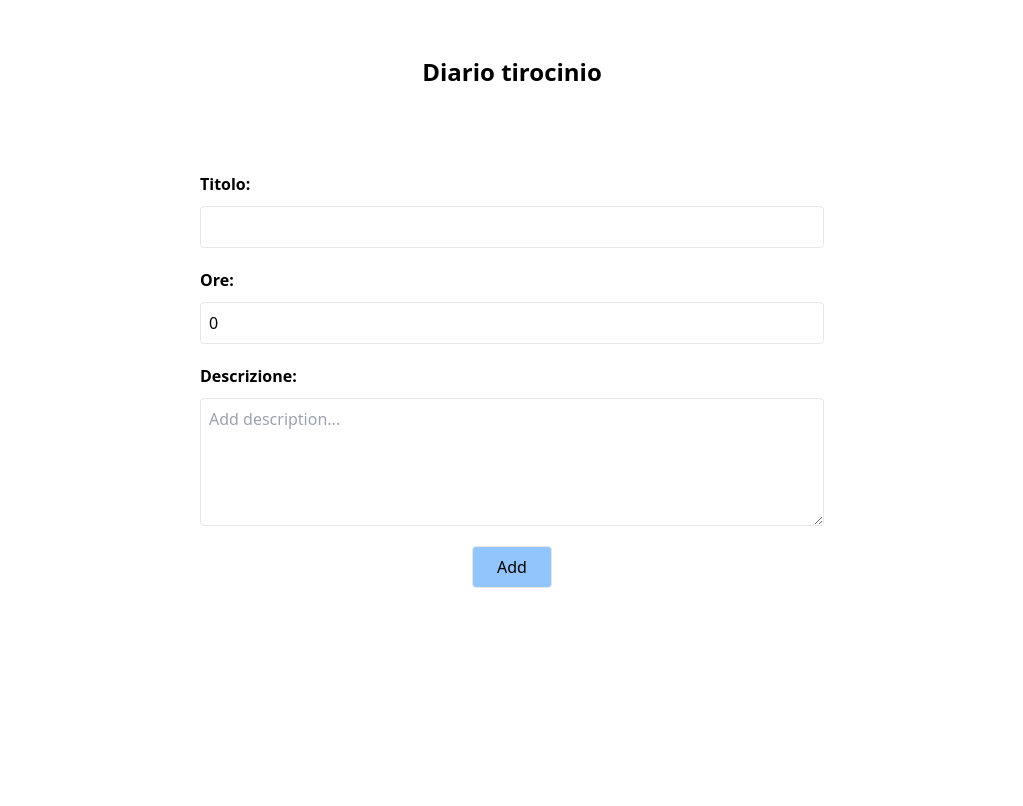
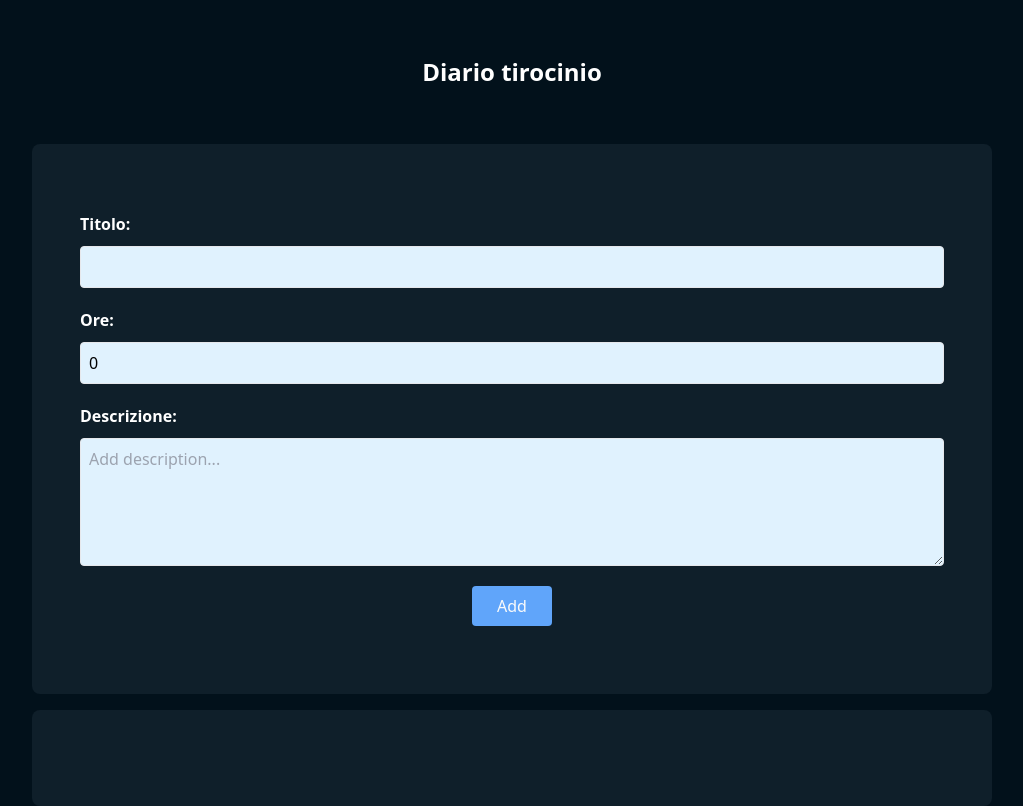
Before and after one commit to csunibo/diario-tirocinio, a Vue app: page / in a window 1280 px wide. Shown: the whole page, without its empty margins (128-1151 px from the left). Built offline with nearby package versions, Linux system fonts and the light colour scheme.

Commit message:
basic hardcoded style

```diff
--- a/src/App.vue
+++ b/src/App.vue
@@ -4,7 +4,6 @@ import ActivityTable from './components/ActivityTable.vue'
 
 import type { Activity } from './types.ts'
 import { defineComponent } from 'vue'
-import type { PropType } from 'vue'
 
 export default defineComponent({
   data() {
@@ -24,7 +23,7 @@ export default defineComponent({
 
 <template>
   <div class="flex justify-center">
-    <div class="mt-10 w-[40em]">
+    <div class="mt-10 w-[60em]">
       <h1 class="mb-10 p-4 text-center text-2xl font-bold">Diario tirocinio</h1>
       <InputForm @addActivity="addActivity" />
       <ActivityTable :activities="activities" />
@@ -32,4 +31,12 @@ export default defineComponent({
   </div>
 </template>
 
-<style></style>
+<style>
+body {
+  background: #02111b;
+}
+
+* {
+  color: white;
+}
+</style>
--- a/src/components/ActivityTable.vue
+++ b/src/components/ActivityTable.vue
@@ -16,8 +16,10 @@ export default defineComponent({
 </script>
 
 <template>
-  <div v-for="a in activities" class="bg-cyan-50 m-2 p-2">
-    {{ a }}
+  <div class="bg-cyan-50 mt-4 p-12 rounded-lg" style="background-color: #0f1f2a">
+    <div v-for="a in activities" class="p-2 m-2 bg-sky-100 rounded text-black">
+      {{ a }}
+    </div>
   </div>
 </template>
 
--- a/src/components/InputForm.vue
+++ b/src/components/InputForm.vue
@@ -21,16 +21,21 @@ export default defineComponent({
 </script>
 
 <template>
-  <div class="p-2">
+  <div class="rounded-lg p-12" style="background-color: #0f1f2a">
     <form @submit.prevent="handleSubmit()">
       <div class="mt-5">
         <label for="title">Titolo: </label>
-        <input v-model="tmpTitle" id="title" type="text" class="rounded border p-2" />
+        <input
+          v-model="tmpTitle"
+          id="title"
+          type="text"
+          class="rounded border p-2 bg-sky-100 text-black"
+        />
       </div>
 
       <div class="mt-5">
         <label>Ore:</label>
-        <input v-model="tmpTime" type="number" class="rounded border p-2" />
+        <input v-model="tmpTime" type="number" class="rounded border p-2 bg-sky-100 text-black" />
       </div>
 
       <div class="mt-5">
@@ -38,12 +43,12 @@ export default defineComponent({
         <textarea
           v-model="tmpDescription"
           placeholder="Add description..."
-          class="block h-32 w-full rounded border p-2 outline-none"
+          class="block h-32 w-full rounded border p-2 outline-none bg-sky-100 text-black"
         ></textarea>
       </div>
 
       <div class="flex justify-center">
-        <button class="m-5 w-20 rounded border bg-blue-300 p-2">Add</button>
+        <button class="m-5 w-20 rounded border bg-blue-400 p-2 border-0 text-gray-50">Add</button>
       </div>
     </form>
   </div>
```
